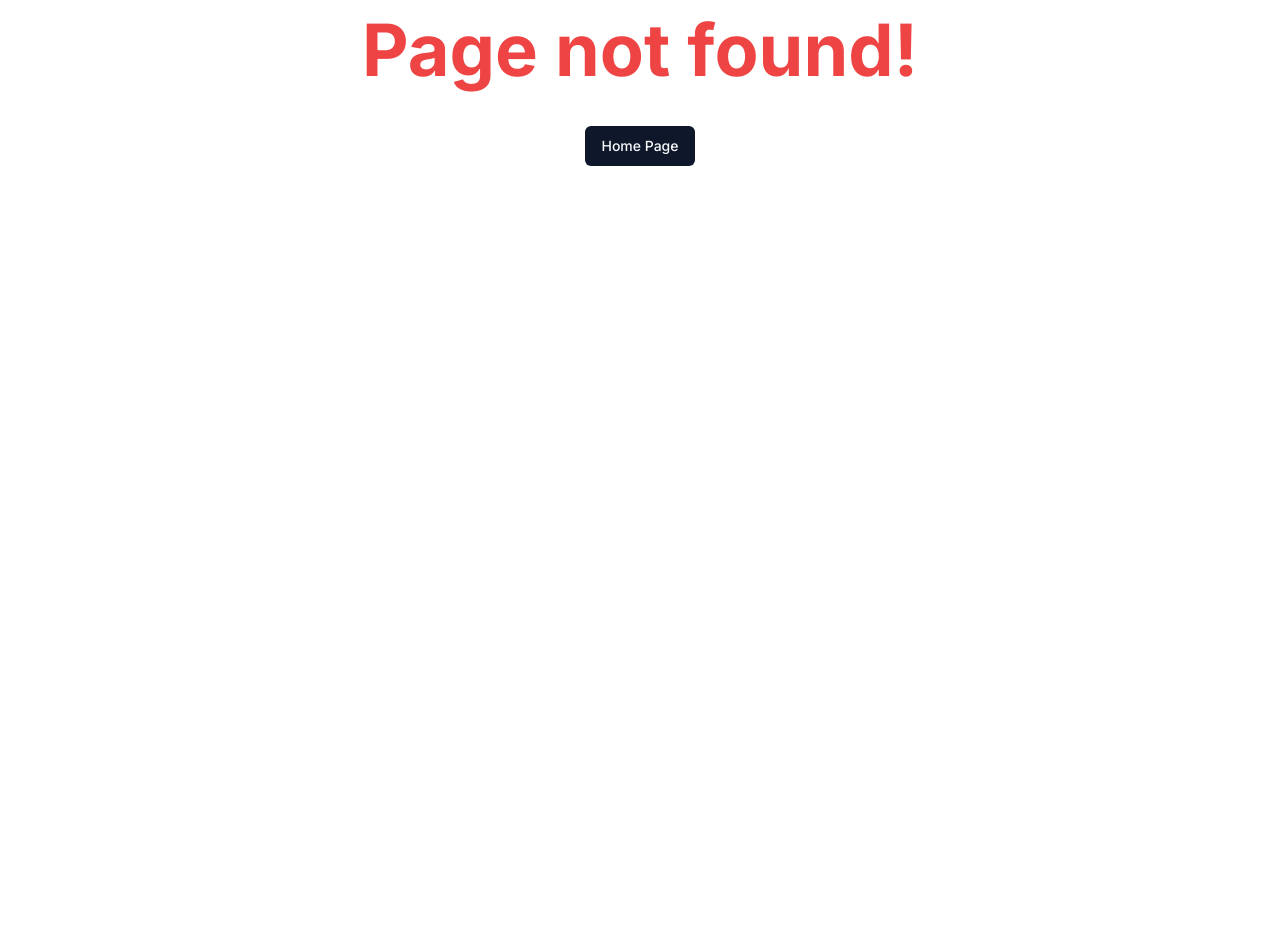
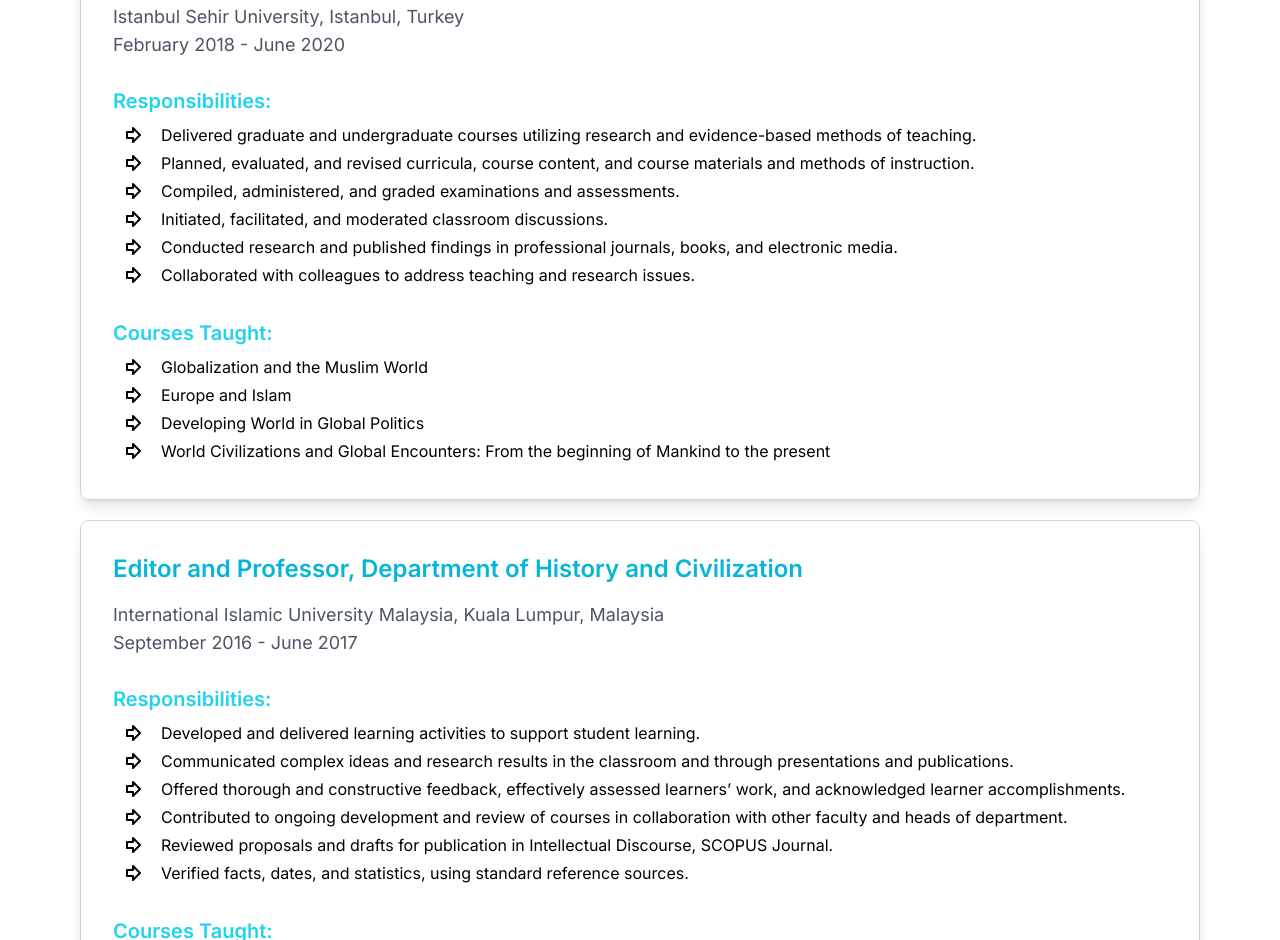
Before and after one commit to Md-Mobassher/Professor_Abdullah_Ahsan_Portfolio, a Next.js app: page /experience in a window 1280 px wide. Before the commit this address had no page. Shown: the part 360-1300 px from the top of the page. Before the commit the page ends 800 px from the top, so only its background shows below. Built offline with nearby package versions, Linux system fonts and the light colour scheme.

Commit message:
experience added

```diff
--- a/src/app/(withCommonLayout)/about/AboutData.tsx
+++ /dev/null
@@ -1,13 +0,0 @@
-export const teachingPositions = [
-  "Former Professor of Political Science and International Relations at Istanbul Şehir University",
-  "Former faculty member in the Department of History and Civilization at the International Islamic University Malaysia (IIUM)",
-  "Previous teaching positions in Pakistan and Turkey",
-];
-
-export const areaOfExpertises = [
-  "History",
-  "Comparative Civilization",
-  "International Relations",
-  "Islamic Studies",
-  "Governance and Civilizational Dialogue",
-];
--- /dev/null
+++ b/src/app/(withCommonLayout)/about/aboutData.ts
@@ -0,0 +1,179 @@
+export const teachingPositions = [
+  "Former Professor of Political Science and International Relations at Istanbul Şehir University",
+  "Former faculty member in the Department of History and Civilization at the International Islamic University Malaysia (IIUM)",
+  "Previous teaching positions in Pakistan and Turkey",
+];
+
+export const areaOfExpertises = [
+  "History",
+  "Comparative Civilization",
+  "International Relations",
+  "Islamic Studies",
+  "Governance and Civilizational Dialogue",
+];
+
+export const professionalExperienceData = [
+  {
+    institution: "Istanbul Sehir University",
+    location: "Istanbul, Turkey",
+    title:
+      "Professor of Comparative Civilization, Department of Political Science and International Relations",
+    start_date: "February 2018",
+    end_date: "June 2020",
+    responsibilities: [
+      "Delivered graduate and undergraduate courses utilizing research and evidence-based methods of teaching.",
+      "Planned, evaluated, and revised curricula, course content, and course materials and methods of instruction.",
+      "Compiled, administered, and graded examinations and assessments.",
+      "Initiated, facilitated, and moderated classroom discussions.",
+      "Conducted research and published findings in professional journals, books, and electronic media.",
+      "Collaborated with colleagues to address teaching and research issues.",
+    ],
+    courses_taught: [
+      "Globalization and the Muslim World",
+      "Europe and Islam",
+      "Developing World in Global Politics",
+      "World Civilizations and Global Encounters: From the beginning of Mankind to the present",
+    ],
+  },
+  {
+    institution: "International Islamic University Malaysia",
+    location: "Kuala Lumpur, Malaysia",
+    title: "Editor and Professor, Department of History and Civilization",
+    start_date: "September 2016",
+    end_date: "June 2017",
+    responsibilities: [
+      "Developed and delivered learning activities to support student learning.",
+      "Communicated complex ideas and research results in the classroom and through presentations and publications.",
+      "Offered thorough and constructive feedback, effectively assessed learners’ work, and acknowledged learner accomplishments.",
+      "Contributed to ongoing development and review of courses in collaboration with other faculty and heads of department.",
+      "Reviewed proposals and drafts for publication in Intellectual Discourse, SCOPUS Journal.",
+      "Verified facts, dates, and statistics, using standard reference sources.",
+    ],
+    courses_taught: [
+      "Introduction to History",
+      "Modern Arab World",
+      "Rise and Fall of Civilizations",
+      "Islam in the Modern World",
+      "Orientalism",
+      "Islam and the West",
+    ],
+  },
+  {
+    institution: "International Islamic University Malaysia",
+    location: "Kuala Lumpur, Malaysia",
+    title: "Professor, Department of History and Civilization",
+    start_date: "July 2015",
+    end_date: "September 2016",
+    responsibilities: [
+      "Prepared and delivered lectures to undergraduate and graduate students.",
+      "Established clear objectives for all lessons, units, and projects, ensuring compliance with curriculum guidelines.",
+      "Administered and graded tests and assignments to evaluate students’ progress.",
+      "Encouraged students to explore learning opportunities and to persevere with challenging tasks to overcome adversity and excel at the highest levels.",
+    ],
+    courses_taught: [
+      "Introduction to History",
+      "Modern Arab World",
+      "Rise and Fall of Civilizations",
+      "Islam in the Modern World",
+      "Orientalism",
+      "Islam and the West",
+    ],
+  },
+  {
+    institution: "International Islamic University Malaysia",
+    location: "Kuala Lumpur, Malaysia",
+    title:
+      "Professor and Deputy Dean, International Institute of Islamic Thought and Civilization (ISTAC)",
+    start_date: "July 2009",
+    end_date: "July 2015",
+    responsibilities: [
+      "Taught graduate classes and performed research in a particular field of knowledge, publishing findings in professional journals.",
+      "Selected and obtained course-specific materials and supplies, such as textbooks.",
+      "Directed and coordinated activities of personnel engaged in academic and administrative duties.",
+      "Advised students on issues such as course selection, progress toward graduation, and career decisions.",
+      "Participated in faculty and college committee activities.",
+      "Developed curricula, and recommended curricula revisions and additions.",
+    ],
+    courses_taught: [
+      "Rise and Fall of Civilizations",
+      "Orientalism",
+      "Islam and the West",
+      "Modern Western Thought and Civilization",
+      "History of Islamic Economic Thought and Civilization",
+      "Zionism",
+    ],
+  },
+];
+
+export const additionalExperienceData = [
+  {
+    title: "Visiting Professor",
+    institution: "Virginia Theological Seminary",
+    location: "USA",
+  },
+  {
+    title: "Visiting Professor and Assistant Professor",
+    institution: "Dawah Academy, International Islamic University",
+    location: "Islamabad, Pakistan",
+  },
+  {
+    title: "Research Fellow",
+    institution: "International Institute of Islamic Thought",
+    location: "VA, USA",
+  },
+  {
+    title: "H.B. Earhart Fellow",
+    institution: "The University of Michigan",
+    location: "MI, USA",
+  },
+  {
+    title: "McGill University Research Fellow",
+    institution: "McGill University",
+    location: "Montreal, Canada",
+  },
+  {
+    title: "Translator and Writer",
+    institution: "Pakistan Broadcasting Corporation",
+    location: "Pakistan",
+  },
+];
+
+export const affiliationData = [
+  {
+    organization: "World History Association (WHA)",
+    role: "Member",
+  },
+  {
+    organization: "Association of Muslims Social Scientists (AMSS)",
+    role: "Member",
+  },
+  {
+    organization: "Caux Round Table (CRT)",
+    role: "Fellow",
+  },
+  {
+    organization: "Just World International",
+    role: "Vice President",
+  },
+];
+
+export const languageData = [
+  {
+    language: "English",
+  },
+  {
+    language: "Bengali",
+  },
+  {
+    language: "Hindi",
+  },
+  {
+    language: "Urdu",
+  },
+  {
+    language: "Arabic",
+  },
+  {
+    language: "French",
+  },
+];
--- a/src/app/(withCommonLayout)/about/page.tsx
+++ b/src/app/(withCommonLayout)/about/page.tsx
@@ -1,18 +1,23 @@
 import Image from "next/image";
 import ahsan from "@/assets/images/abdullah-al-ahsan-.jpg";
-import { ArrowBigRight } from "lucide-react";
 import ListItem from "@/components/ui/ListItem";
-import { areaOfExpertises, teachingPositions } from "./AboutData";
+import { areaOfExpertises, teachingPositions } from "./aboutData";
+import PageTitle from "@/components/ui/PageTitle";
+import Title from "@/components/ui/Title";
+import { booksData } from "../books/booksData";
 
 const About = () => {
   return (
     <div className="">
+      <PageTitle title=" About Abdullah al-Ahsan" />
       <section className="pt-4 pb-8">
         <div className="flex gap-10">
           <div>
-            <h2 className="text-3xl font-bold mb-6 ">
-              About Abdullah al-Ahsan
-            </h2>
+            <div className="flex flex-wrap items-center gap-3">
+              <Title title="Abdullah al-Ahsan ( Professor of Comparative Civilization )" />
+              <p className="font-semibold text-xl"></p>
+            </div>
+
             <p>
               Abdullah al-Ahsan is a distinguished scholar and professor known
               for his extensive contributions to the fields of history,
@@ -34,7 +39,8 @@
 
       <section className="py-8 ">
         <div>
-          <h2 className="text-2xl font-bold mb-4">Early Life and Education</h2>
+          <Title title="Early Life and Education" />
+
           <p>
             Abdullah al-Ahsan was born in Bangladesh, and from a young age, he
             exhibited a keen interest in history and international affairs. He
@@ -49,8 +55,8 @@
       </section>
 
       <section className="py-8">
-        <h2 className="text-2xl font-bold mb-4">Academic Career</h2>
-        <h3 className="font-semibold mb-2 text-xl"> Teaching Positions:</h3>
+        <Title title="Academic Career" />
+        <Title title="Teaching Positions" />
 
         <div>
           {teachingPositions.map((item, index) => (
@@ -61,7 +67,7 @@
 
       <section className="py-8">
         <div>
-          <h2 className="text-2xl font-bold mb-4">Areas of Expertise</h2>
+          <Title title="Areas of Expertise" />
           {areaOfExpertises.map((item, index) => (
             <ListItem key={index} item={item} />
           ))}
@@ -70,7 +76,7 @@
 
       <section className="py-8">
         <div>
-          <h2 className="text-2xl font-bold mb-4">Research Interests</h2>
+          <Title title="Research Interests" />
           <p>
             Professor Al-Ahsan&apos;s research interests include the
             relationship between Western and Islamic civilizations, governance
@@ -84,28 +90,29 @@
 
       <section className="py-8 ">
         <div>
-          <h2 className="text-2xl font-bold mb-4">Publications</h2>
+          <Title title="Publications" />
           <p>
             Abdullah al-Ahsan has authored several influential books and
             numerous articles. Some of his notable publications include:
           </p>
-          <ul className="list-disc ml-6">
-            <li>
-              <strong>Books:</strong> &quot;Ummah or Nation: Identity Crisis in
-              Contemporary Muslim Society&quot; and &quot;Qur&apos;anic Guidance
-              for Good Governance: A Contemporary Perspective&quot;
-            </li>
+          <div className="list-disc">
+            <div className="mt-3 mb-5">
+              <strong>Books:</strong>
+              {booksData.map((book) => (
+                <ListItem key={book.id} item={book.title} />
+              ))}
+            </div>
             <li>
               <strong>Articles:</strong> Published in various academic journals
               and media outlets.
             </li>
-          </ul>
+          </div>
         </div>
       </section>
 
       <section className="py-8">
         <div>
-          <h2 className="text-2xl font-bold mb-4">Awards and Recognitions</h2>
+          <Title title="Awards and Recognitions" />
           <p>
             Professor Al-Ahsan has received numerous awards for his
             contributions to academia and his scholarly works. His achievements
@@ -116,9 +123,7 @@
 
       <section className="py-8 ">
         <div>
-          <h2 className="text-2xl font-bold mb-4">
-            Personal Philosophy and Contributions
-          </h2>
+          <Title title="Personal Philosophy and Contributions" />
           <p>
             Abdullah al-Ahsan believes in the importance of cross-civilizational
             dialogue and understanding. His work aims to bridge gaps between
--- a/src/app/(withCommonLayout)/articles/page.tsx
+++ b/src/app/(withCommonLayout)/articles/page.tsx
@@ -2,6 +2,7 @@
 import { articlesData } from "./articleData";
 import { Button } from "@/components/ui/button";
 import PageTitle from "@/components/ui/PageTitle";
+import Title from "@/components/ui/Title";
 
 const ArticlePages = () => {
   return (
@@ -15,9 +16,7 @@
           >
             <div>
               <div>
-                <h2 className="text-2xl text-cyan-500 font-semibold mb-2  ">
-                  {article.title}
-                </h2>
+                <Title title={article.title} />
               </div>
               <p>
                 <strong>Publication:</strong> {article.publication}
--- a/src/app/(withCommonLayout)/books/BooksData.ts
+++ b/src/app/(withCommonLayout)/books/BooksData.ts
@@ -58,7 +58,7 @@
     url: "",
   },
   {
-    id: "The-History-of-Al-khalifah-Ar-Rashidah",
+    id: "The-History-of-Al-khalifah-Ar-Rashidah-Textbook",
     title: "The History of Al-Khilafa Ar-Rashidah Textbook",
     edition: "Unknown Binding",
     author: " Dr. Abdullah al-Ahsan (Author)",
@@ -81,8 +81,7 @@
   },
   {
     id: "Muslim-Festivals-(Holidays-and-Festivals)",
-    title:
-      "The Clash of Civilizations Thesis and Muslims: The Search for an Alternative Paradigm",
+    title: "Muslim Festivals (Holidays and Festivals)",
     edition: "Library Binding",
     author: "  Abdullah Al Ahsan (Author)",
     description:
--- /dev/null
+++ b/src/app/(withCommonLayout)/experience/page.tsx
@@ -0,0 +1,48 @@
+import PageTitle from "@/components/ui/PageTitle";
+import { professionalExperienceData } from "../about/aboutData";
+import Title from "@/components/ui/Title";
+import ListItem from "@/components/ui/ListItem";
+
+const ExperiencePage = () => {
+  return (
+    <div className="">
+      <PageTitle title="Professional Experiences" />
+      <div className="grid-cols-1 gap-5 grid">
+        {professionalExperienceData.map((experience, index) => (
+          <div
+            key={index}
+            className="lg:p-8 md:p-6 p-4 border rounded-lg shadow-lg hover:shadow-gray-500 hover:shadow-lg border-gray-300 hover:border-gray-500 hover:text-black flex flex-col justify-between"
+          >
+            <Title title={experience.title} />
+            <div className="">
+              <p className="text-lg text-gray-600">
+                {experience.institution}, {experience.location}
+              </p>
+              <p className="text-lg text-gray-600">
+                {experience.start_date} - {experience.end_date}
+              </p>
+            </div>
+            <h3 className="text-xl font-semibold lg:mt-7 md:mt-6 mt-5 text-cyan-400">
+              Responsibilities:
+            </h3>
+            <div className="mt-2">
+              {experience.responsibilities.map((responsibility, i) => (
+                <ListItem key={i} item={responsibility} />
+              ))}
+            </div>
+            <h3 className="text-xl font-semibold lg:mt-7 md:mt-6 mt-5 text-cyan-400">
+              Courses Taught:
+            </h3>
+            <ul className="mt-2">
+              {experience.courses_taught.map((course, i) => (
+                <ListItem key={i} item={course} />
+              ))}
+            </ul>
+          </div>
+        ))}
+      </div>
+    </div>
+  );
+};
+
+export default ExperiencePage;
--- a/src/components/shared/Navbar/navData.ts
+++ b/src/components/shared/Navbar/navData.ts
@@ -8,6 +8,10 @@
     url: "/about",
   },
   {
+    title: "Experience",
+    url: "/experience",
+  },
+  {
     title: "Books",
     url: "/books",
   },
@@ -16,19 +20,15 @@
     url: "/articles",
   },
   {
-    title: "Audio and Video",
-    url: "/audio-video",
-  },
-  {
     title: "Bios",
     url: "/bios",
   },
   {
-    title: "Debates",
-    url: "/debates",
+    title: "Presentation",
+    url: "/presentation",
   },
   {
-    title: "Letters",
-    url: "/letters",
+    title: "CV",
+    url: "https://drive.google.com/file/d/1xm1WkCuBqrSsLSUobJ5mubsvzl7oWSi6/view?usp=sharing",
   },
 ];
--- /dev/null
+++ b/src/components/ui/Title.tsx
@@ -0,0 +1,9 @@
+const Title = ({ title }: { title: string }) => {
+  return (
+    <h2 className="text-2xl text-cyan-500 font-semibold lg:mb-4 md:mb-3 mb-2 ">
+      {title}
+    </h2>
+  );
+};
+
+export default Title;
```
